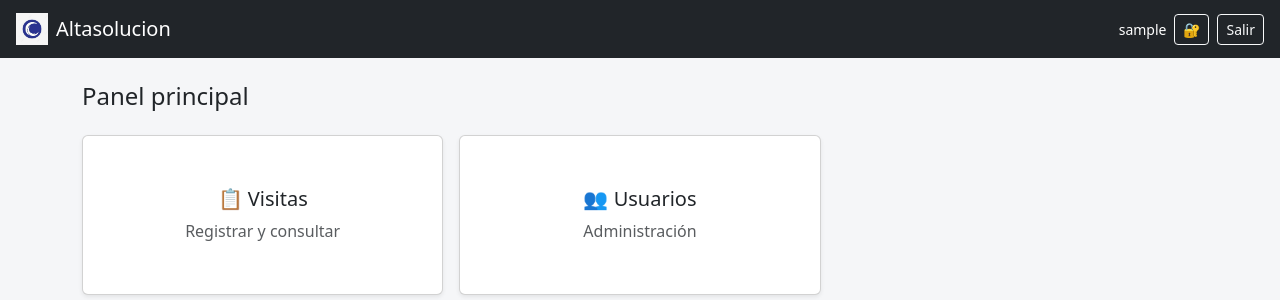
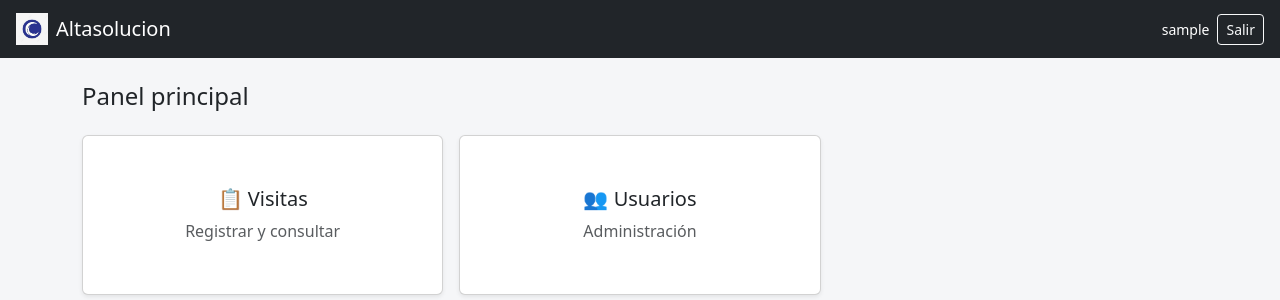
Before and after one commit to epachecoosnaya/Demos_Activities, a Flask app: page /dashboard in a window 1280 px wide. Shown: the top 300 px of the page. Run offline with Flask 3, Linux system fonts and the light colour scheme; the visitor is signed in with stand-in values (Sample User, id 1).

Commit message:
Update base.html

```diff
--- a/templates/base.html
+++ b/templates/base.html
@@ -2,20 +2,14 @@
 <html lang="es">
 <head>
   <meta charset="UTF-8">
-
-  <!-- CLAVE PARA MÓVIL -->
   <meta name="viewport" content="width=device-width, initial-scale=1">
-
   <title>{{ empresa }}</title>
 
-  <!-- Bootstrap -->
+  <!-- Bootstrap CSS -->
   <link href="https://cdn.jsdelivr.net/npm/bootstrap@5.3.2/dist/css/bootstrap.min.css" rel="stylesheet">
 
   <style>
-    body {
-      background-color: #f5f6f8;
-    }
-
+    body { background-color: #f5f6f8; }
     .card-module {
       height: 160px;
       display: flex;
@@ -24,19 +18,10 @@
       transition: transform .2s;
       cursor: pointer;
     }
-
-    .card-module:hover {
-      transform: scale(1.03);
-    }
-
-    .card-module h5 {
-      margin-bottom: 8px;
-    }
-
+    .card-module:hover { transform: scale(1.03); }
+    .card-module h5 { margin-bottom: 8px; }
     @media (max-width: 576px) {
-      .card-module {
-        height: 140px;
-      }
+      .card-module { height: 140px; }
     }
   </style>
 </head>
@@ -49,33 +34,22 @@
     <span class="d-none d-sm-inline">{{ empresa }}</span>
   </span>
 
-  {% if session.usuario %}
-  <div class="d-flex align-items-center gap-2">
-
-    <span class="text-white small d-none d-sm-inline">
+  <div class="d-flex align-items-center">
+    <span class="text-white small me-2">
       {{ session.usuario }}
     </span>
-
-    <!-- Cambiar password -->
-    <a href="{{ url_for('cambiar_password') }}"
-       class="btn btn-outline-light btn-sm"
-       title="Cambiar password">
-      🔐
-    </a>
-
-    <!-- Salir -->
-    <a href="{{ url_for('logout') }}"
-       class="btn btn-outline-light btn-sm">
+    <a href="{{ url_for('logout') }}" class="btn btn-outline-light btn-sm">
       Salir
     </a>
-
   </div>
-  {% endif %}
 </nav>
 
 <div class="container my-4">
   {% block content %}{% endblock %}
 </div>
 
+<!-- Bootstrap JS (NECESARIO PARA MODALS/TOASTS) -->
+<script src="https://cdn.jsdelivr.net/npm/bootstrap@5.3.2/dist/js/bootstrap.bundle.min.js"></script>
+
 </body>
 </html>
```
